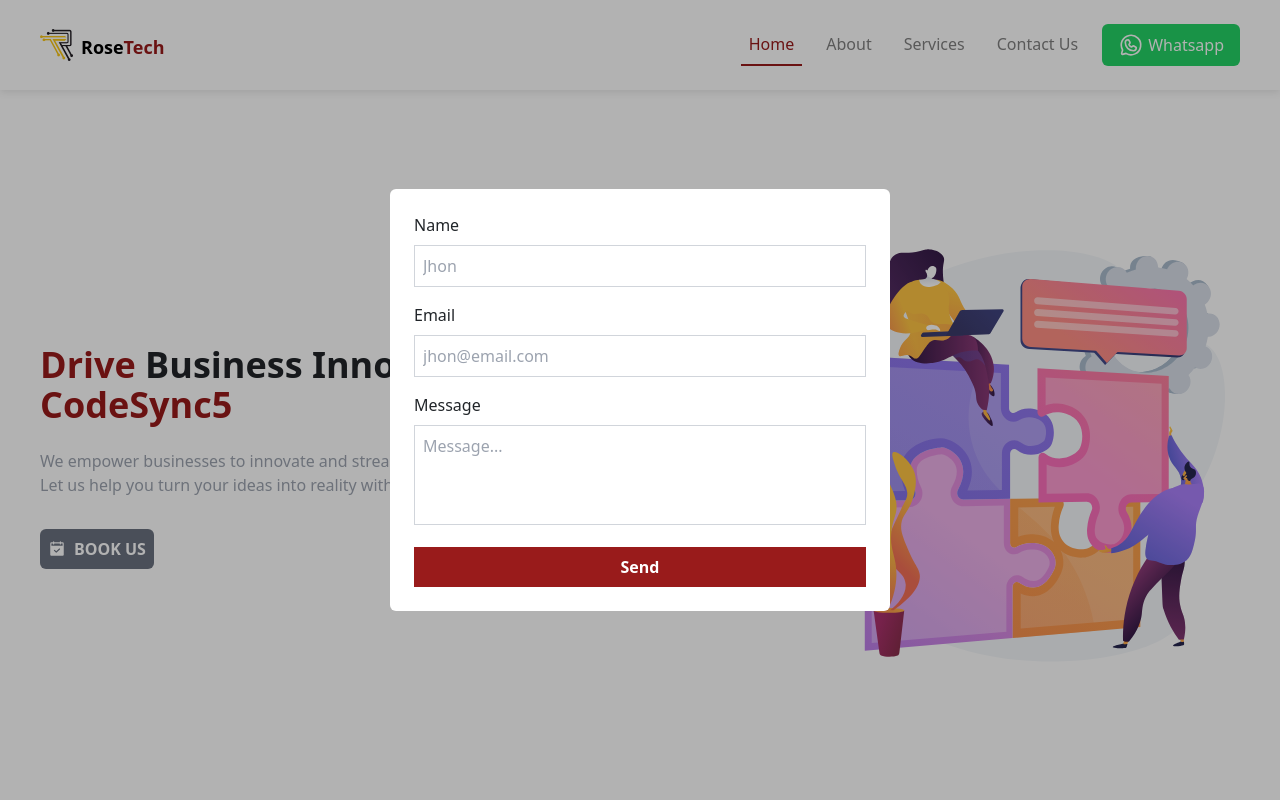
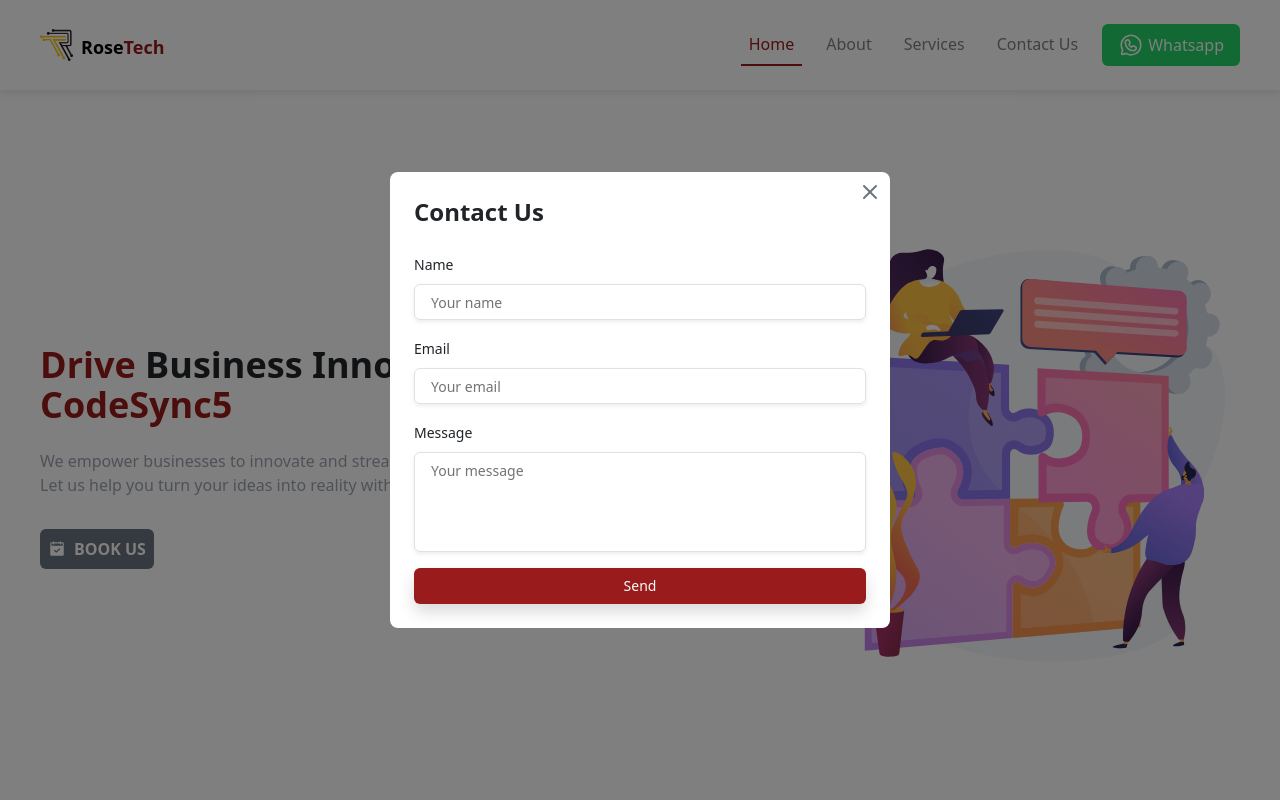
Before and after one commit to Chy-Zaber-Bin-Zahid/CodeSync5, a Next.js app: page / in a window 1280 px wide. Both pictures are taken after a click on the button "BOOK US". Shown: the top 800 px of the page. Built offline with nearby package versions, Linux system fonts and the light colour scheme; no server answers.

Commit message:
modal ui updated and validation added

```diff
--- a/components/Modal.tsx
+++ b/components/Modal.tsx
@@ -1,67 +1,169 @@
 "use client";
 
 import { useMyContext } from "@/context/MyProvider";
-import React, { useRef, FormEvent } from 'react';
+import React, { useState, useEffect } from 'react';
 import emailjs from '@emailjs/browser';
+import { zodResolver } from "@hookform/resolvers/zod";
+import { useForm } from "react-hook-form";
+import * as z from "zod";
+import { Button } from "@/components/ui/button";
+import {
+  Form,
+  FormControl,
+  FormField,
+  FormItem,
+  FormLabel,
+  FormMessage,
+} from "@/components/ui/form";
+import { Input } from "@/components/ui/input";
+import { Textarea } from "@/components/ui/textarea";
+import { X } from "lucide-react";
+
+const formSchema = z.object({
+  name: z.string().min(2, {
+    message: "Name must be at least 2 characters.",
+  }),
+  email: z.string().email({
+    message: "Please enter a valid email address.",
+  }),
+  message: z.string().min(10, {
+    message: "Message must be at least 10 characters.",
+  }),
+});
 
 function Modal() {
   const serviceId = process.env.NEXT_PUBLIC_SERVICE_ID ?? "";
   const templateId = process.env.NEXT_PUBLIC_TEMPLATE_ID ?? "";
   const publicKey = process.env.NEXT_PUBLIC_PUBLIC_KEY ?? "";
   const { toggleModal, setToggleModal } = useMyContext();
-    const form = useRef<HTMLFormElement | null>(null);
-    const handleBackgroundClick = () => {
+  const [isSubmitting, setIsSubmitting] = useState(false);
+  const [submitStatus, setSubmitStatus] = useState<'idle' | 'success' | 'error'>('idle');
+
+  const form = useForm<z.infer<typeof formSchema>>({
+    resolver: zodResolver(formSchema),
+    defaultValues: {
+      name: "",
+      email: "",
+      message: "",
+    },
+  });
+
+  useEffect(() => {
+    if (toggleModal) {
+      form.reset();
+      setSubmitStatus('idle');
+    }
+  }, [toggleModal, form]);
+
+  const handleClose = () => {
     setToggleModal(false);
   };
+
   const handleContentClick = (e: React.MouseEvent) => {
     e.stopPropagation();
   };
-    const sendEmail = (e: FormEvent) => {
-        e.preventDefault();
-        if (form.current) {
-            emailjs.sendForm(serviceId, templateId, form.current, {
-                publicKey: publicKey,
-            })
-                .then(
-                    () => {
-                        console.log('SUCCESS');
+
+  const onSubmit = async (values: z.infer<typeof formSchema>) => {
+    setIsSubmitting(true);
+    setSubmitStatus('idle');
+    try {
+      await emailjs.send(serviceId, templateId, {
+        form_name: values.name,
+        form_email: values.email,
+        message: values.message,
+      }, publicKey);
+      setSubmitStatus('success');
+      form.reset();
+      setTimeout(() => {
         setToggleModal(false);
-                    },
-                    (error) => {
-                        console.log('FAILED...', error.text);
-                    }
-                );
+      }, 2000);
+    } catch (error) {
+      console.error('FAILED...', error);
+      setSubmitStatus('error');
+    } finally {
+      setIsSubmitting(false);
     }
   };
+
+  if (!toggleModal) return null;
+
   return (
     <div
-            onClick={handleBackgroundClick}
-            className={`fixed top-0 w-full h-screen z-50 flex justify-center items-center p-2 ${toggleModal ? "block" : "hidden"
-                }`}
+      onClick={handleClose}
+      className="fixed inset-0 z-50 flex items-center justify-center bg-black bg-opacity-50"
     >
-            <div className="absolute top-0 left-0 w-full h-full bg-black opacity-30"></div>
       <div
         onClick={handleContentClick}
-                className="relative bg-white rounded p-4 max-w-[500px] w-full mx-auto z-50"
+        className="relative bg-white rounded-lg p-6 w-full max-w-[500px] mx-auto"
       >
-                <form ref={form} onSubmit={sendEmail} className="flex flex-col gap-3 w-full">
-                    <div>
-                        <label>Name</label>
-                        <br />
-                        <input required placeholder="Jhon" className="mt-2 w-full border-1 focus:outline-none focus:ring-2 focus:ring-primaryText border-gray-300 p-2" type="text" name="form_name" />
-                    </div>
-                    <div>
-                        <label>Email</label>
-                        <br />
-                        <input required placeholder="jhon@email.com" className="mt-2 w-full border-1 focus:outline-none focus:ring-2 focus:ring-primaryText border-gray-300 p-2" type="email" name="form_email" />
-                    </div>
-                    <div>
-                        <label>Message</label>
-                        <br />
-                        <textarea required placeholder="Message..." className="mt-2 w-full resize-none h-[100px] border-1 focus:outline-none focus:ring-2 focus:ring-primaryText border-gray-300 p-2" name="message" />
-                    </div>
-                    <input className="w-full bg-primaryText hover:bg-primaryText-hover transition-all duration-300 text-white font-semibold m-0 p-2" type="submit" value="Send" />
+        <button
+          onClick={handleClose}
+          className="absolute top-2 right-2 text-gray-500 hover:text-gray-700"
+          aria-label="Close modal"
+        >
+          <X size={24} />
+        </button>
+        <h2 className="text-2xl font-bold mb-4">Contact Us</h2>
+        <Form {...form}>
+          <form onSubmit={form.handleSubmit(onSubmit)} className="space-y-4">
+            <FormField
+              control={form.control}
+              name="name"
+              render={({ field }) => (
+                <FormItem>
+                  <FormLabel>Name</FormLabel>
+                  <FormControl>
+                    <Input placeholder="Your name" {...field} />
+                  </FormControl>
+                  <FormMessage />
+                </FormItem>
+              )}
+            />
+            <FormField
+              control={form.control}
+              name="email"
+              render={({ field }) => (
+                <FormItem>
+                  <FormLabel>Email</FormLabel>
+                  <FormControl>
+                    <Input type="email" placeholder="Your email" {...field} />
+                  </FormControl>
+                  <FormMessage />
+                </FormItem>
+              )}
+            />
+            <FormField
+              control={form.control}
+              name="message"
+              render={({ field }) => (
+                <FormItem>
+                  <FormLabel>Message</FormLabel>
+                  <FormControl>
+                    <Textarea
+                      placeholder="Your message"
+                      className="resize-none h-[100px]"
+                      {...field}
+                    />
+                  </FormControl>
+                  <FormMessage />
+                </FormItem>
+              )}
+            />
+            <Button
+              type="submit"
+              className="w-full bg-primaryText hover:bg-primaryText-hover transition-all duration-300"
+              disabled={isSubmitting}
+            >
+              {isSubmitting ? 'Sending...' : 'Send'}
+            </Button>
           </form>
+        </Form>
+        {submitStatus === 'success' && (
+          <p className="mt-4 text-green-600 text-center">Message sent successfully!</p>
+        )}
+        {submitStatus === 'error' && (
+          <p className="mt-4 text-red-600 text-center">Failed to send message. Please try again.</p>
+        )}
       </div>
     </div>
   );
```
Lines whose indentation alone changed are shown as unchanged.
